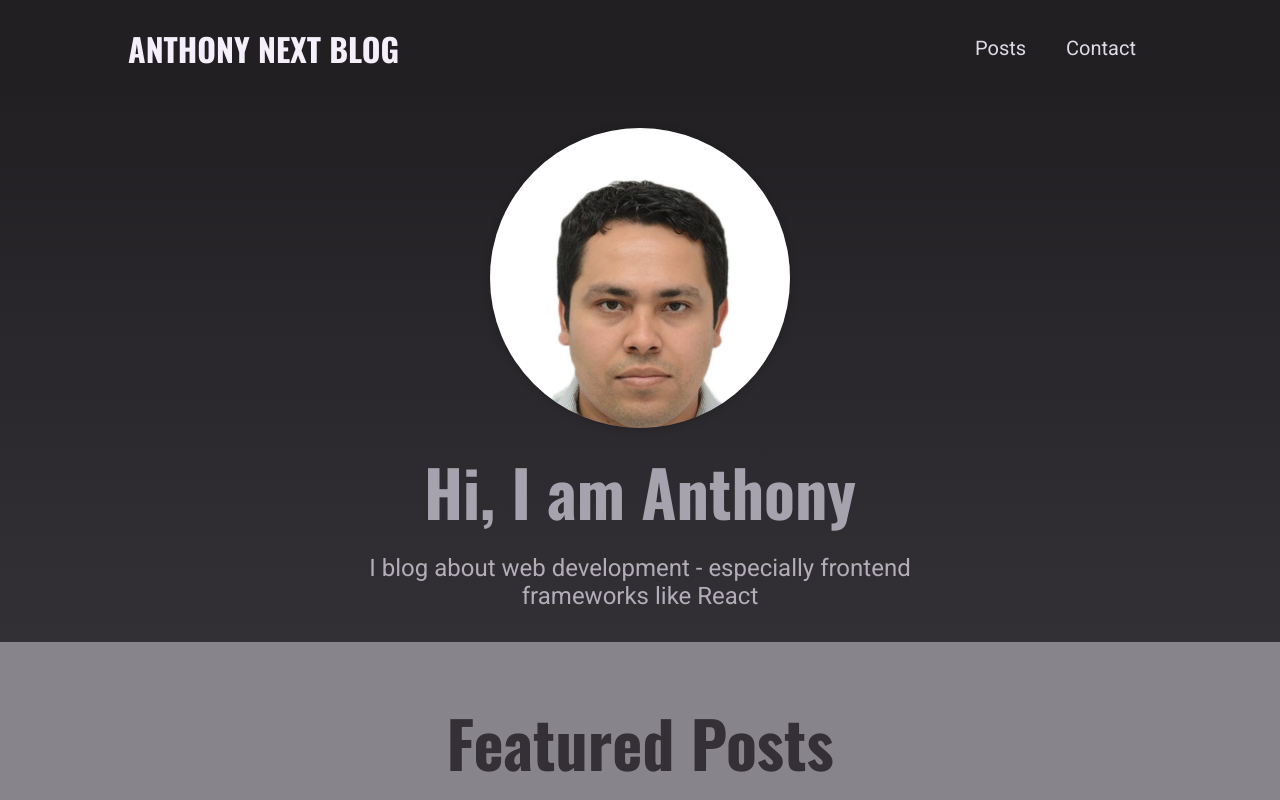
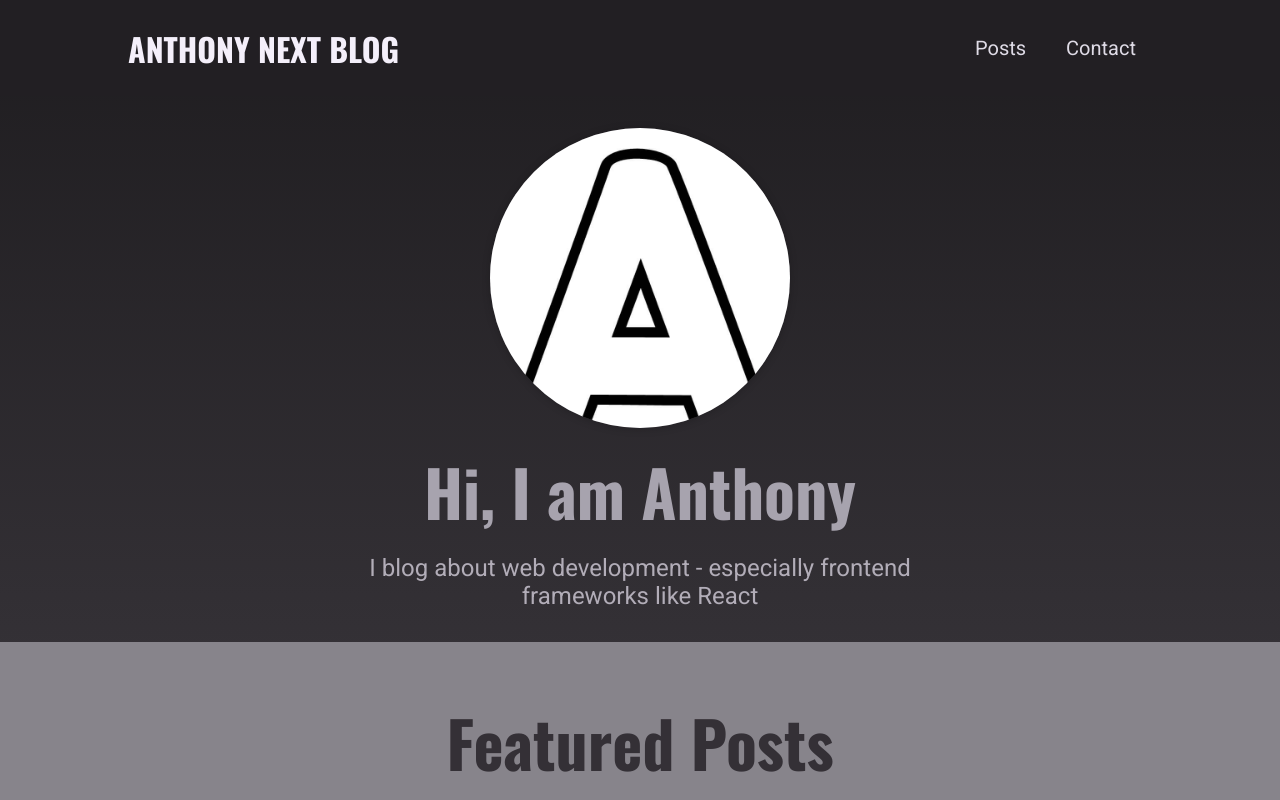
Before and after one commit to anthonyjt21/nextjs-blog, a Next.js app: page / in a window 1280 px wide. Shown: the top 800 px of the page. Built offline with nearby package versions, Linux system fonts and the light colour scheme.

Commit message:
add new image
add new image

```diff
--- a/components/home-page/hero.js
+++ b/components/home-page/hero.js
@@ -6,7 +6,7 @@ function Hero() {
     <section className={classes.hero}>
       <div className={classes.image}>
         <Image
-          src="/images/site/foto.jpg"
+          src="/images/site/image.png"
           alt="alternative image anthony"
           width={300}
           height={300}
```
Also changed, not shown: components/posts/post-item.js (+7 -1 lines), public/images/site/foto.jpg (deleted), public/images/site/image.png (added).
